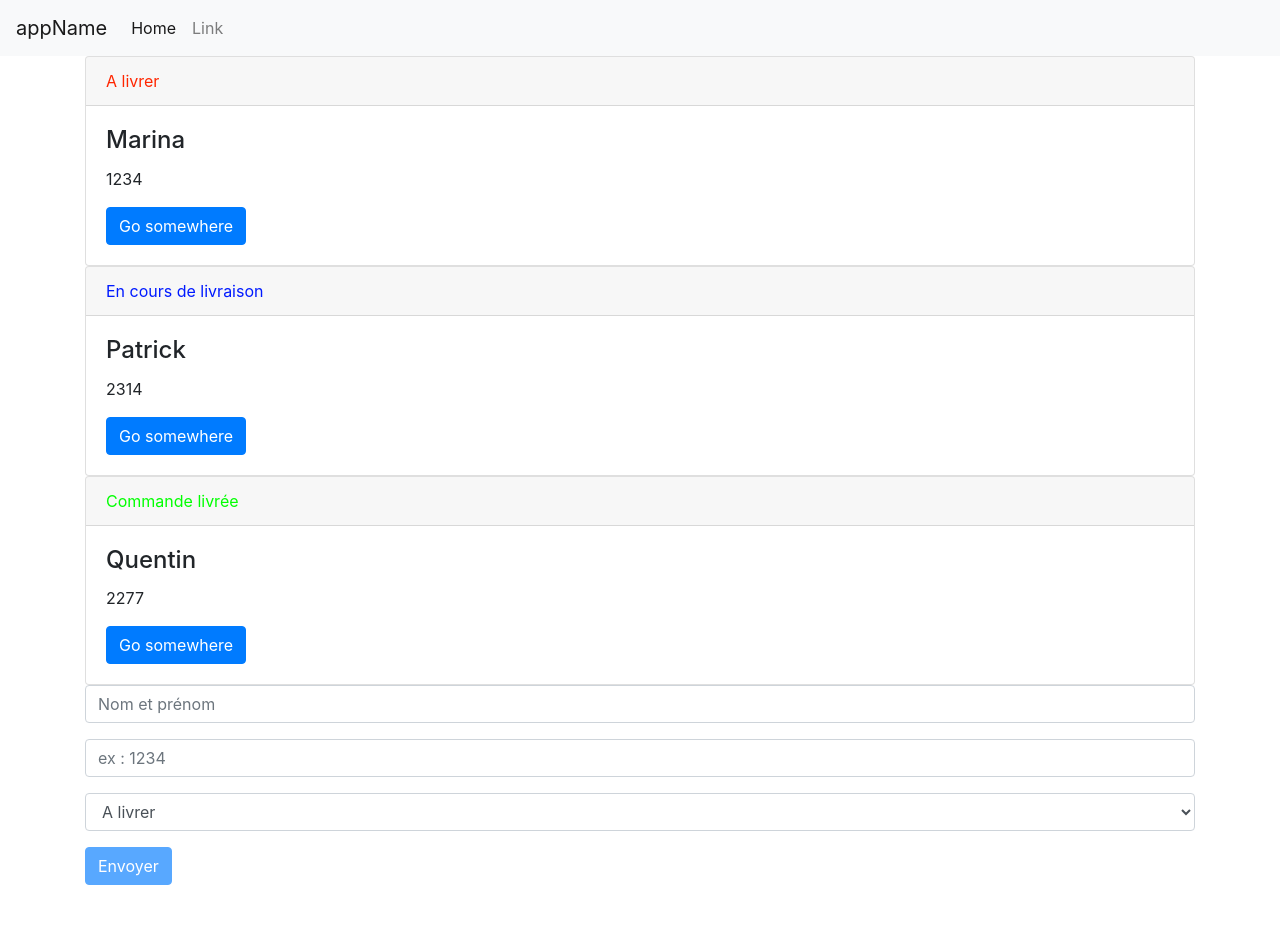
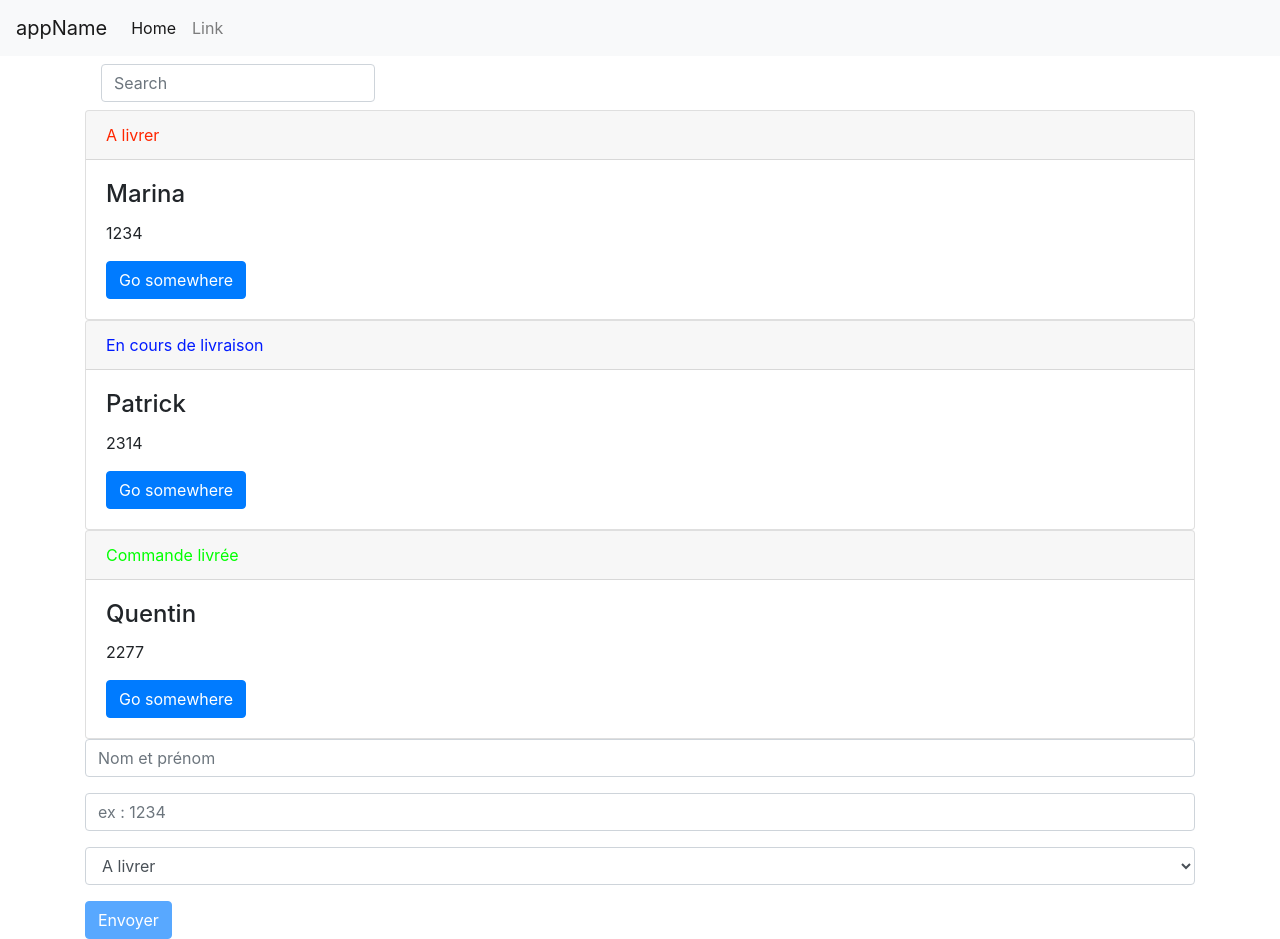
Before and after one commit to nlegriel/Angular20171002, an Angular app in the folder my-app/: page / in a window 1280 px wide. Before the commit the page ends 885 px from the top, so only its background shows below. Built offline with nearby package versions, Linux system fonts and the light colour scheme.

Commit message:
filtre de recherche

```diff
--- a/my-app/src/app/app.module.ts
+++ b/my-app/src/app/app.module.ts
@@ -8,6 +8,7 @@ import { MenuComponent } from './menu/menu.component';
 import { ListItemComponent } from './list-item/list-item.component';
 import { ModalComponent } from './modal/modal.component';
 import { FormComponent } from './form/form.component';
+import { FilterPipe } from './filter.pipe';
 
 @NgModule({
   declarations: [
@@ -15,7 +16,8 @@ import { FormComponent } from './form/form.component';
     MenuComponent,
     ListItemComponent,
     ModalComponent,
-    FormComponent
+    FormComponent,
+    FilterPipe
   ],
   imports: [
     BrowserModule,
--- /dev/null
+++ b/my-app/src/app/filter.pipe.ts
@@ -0,0 +1,13 @@
+import { Pipe, PipeTransform } from '@angular/core';
+
+@Pipe({
+  name: 'filter'
+})
+export class FilterPipe implements PipeTransform {
+
+  transform(value: any, args?: any): any {
+    // console.log(args);
+    const filtre = args.toLowerCase();
+    return filtre ? value.filter( (item) => item.name.toLowerCase().indexOf(filtre) !== -1 ) : value;
+  }
+}
--- a/my-app/src/app/list-item/list-item.component.html
+++ b/my-app/src/app/list-item/list-item.component.html
@@ -1,5 +1,12 @@
 <div class="container">
-  <div *ngFor="let item of collection" class="card">
+  <div class="navbar navbar-light">
+    <form class="form-inline">
+      <input (keyup)="$event" #recherche class="form-control mr-sm-2" type="text" placeholder="Search" aria-label="Search">
+    </form>
+  </div>
+</div>
+<div class="container">
+  <div *ngFor="let item of collection | filter:recherche.value" class="card">
     <div class="card-header">
       <span class="state-0" *ngIf="0 == item.state">A livrer</span>
       <span class="state-1" *ngIf="1 == item.state">En cours de livraison</span>
```
Also changed, not shown: 1 other file (tests, documents, lock files or other folders).
